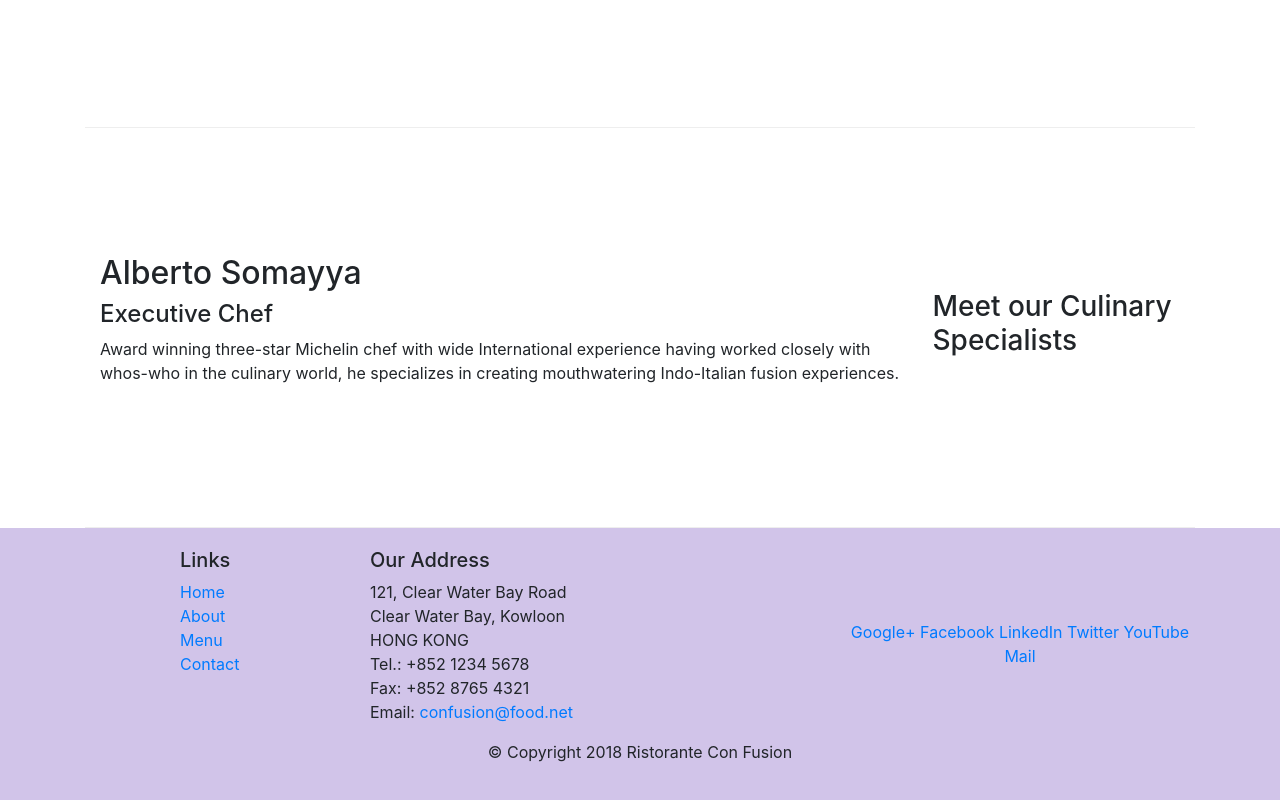
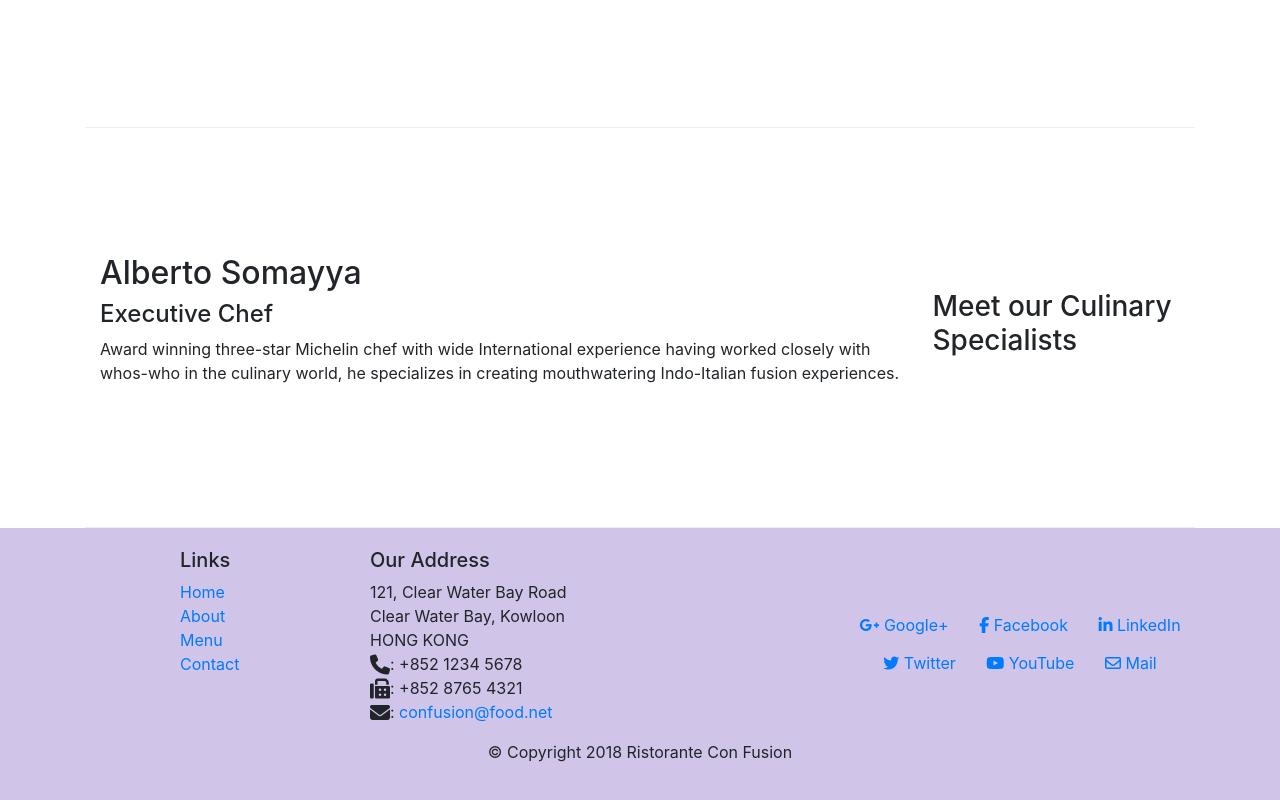
Before and after one commit to domxavier/restaurants_website, a website: page index.html in a window 1280 px wide. Shown: the part 1006-1806 px from the top of the page. Drawn offline with nearby package versions, Linux system fonts and the light colour scheme.

Commit message:
Icon Fonts added

```diff
--- a/index.html
+++ b/index.html
@@ -15,6 +15,8 @@
           crossorigin="anonymous">
     <link rel="stylesheet" href="css/style.css"/>
 
+    <script src="https://kit.fontawesome.com/4ff69881a0.js" crossorigin="anonymous"></script>
+
 </head>
 
 <body>
@@ -27,10 +29,10 @@
             <a class="navbar-brand mr-auto" href="#" style="padding-left: 10px; padding-right: 10px;">Ristorante con Fusion</a>
                 <div class="collapse navbar-collapse" id="Navbar">
                     <ul class="navbar-nav mr-auto">
-                        <li class="nav-item active"><a class="nav-link" href="#">Home</a></li>
-                        <li class="nav-item"><a class="nav-link" href="aboutus.html">About Us</a></li>
-                        <li class="nav-item"><a class="nav-link" href="#">Menu</a></li>
-                        <li class="nav-item"><a class="nav-link"class="nav-link" href="#">Contact Us</a></li>
+                        <li class="nav-item active"><a class="nav-link" href="#"><span class="fa fa-home fa-lg" style="margin: 5px;"></span>Home</a></li>
+                        <li class="nav-item"><a class="nav-link" href="aboutus.html"><span class="fa fa-info fa-lg" style="margin: 5px;"></span>About Us</a></li>
+                        <li class="nav-item"><a class="nav-link" href="#"><span class="fa fa-list fa-lg" style="margin: 5px;"></span>Menu</a></li>
+                        <li class="nav-item"><a class="nav-link"class="nav-link" href="#"><span class="fa fa-address-card fa-lg" style="margin: 5px;"></span>Contact Us</a></li>
                     </ul>
                 </div>
         </div>
@@ -108,19 +110,19 @@
 		              121, Clear Water Bay Road<br>
 		              Clear Water Bay, Kowloon<br>
 		              HONG KONG<br>
-		              Tel.: +852 1234 5678<br>
-		              Fax: +852 8765 4321<br>
-		              Email: <a href="mailto:confusion@food.net">confusion@food.net</a>
+		              <i class="fa fa-phone fa-lg"></i>: +852 1234 5678<br>
+		              <i class="fa fa-fax fa-lg"></i>: +852 8765 4321<br>
+		              <i class="fa fa-envelope fa-lg"></i>: <a href="mailto:confusion@food.net">confusion@food.net</a>
 		           </address>
                 </div>
                 <div class="col-12 col-sm-4 align-self-center">
                     <div class="text-center">
-                        <a href="http://google.com/+">Google+</a>
-                        <a href="http://www.facebook.com/profile.php?id=">Facebook</a>
-                        <a href="http://www.linkedin.com/in/">LinkedIn</a>
-                        <a href="http://twitter.com/">Twitter</a>
-                        <a href="http://youtube.com/">YouTube</a>
-                        <a href="mailto:">Mail</a>
+                        <a class="btn btn-social-icon btn-google" href="http://google.com/+"><i class="fa fa-google-plus"></i> Google+</a>
+                        <a class="btn btn-social-icon btn-facebook" href="http://www.facebook.com/profile.php?id="><i class="fa fa-facebook"></i> Facebook</a>
+                        <a class="btn btn-social-icon btn-linkedin" href="http://www.linkedin.com/in/"><i class="fa fa-linkedin"></i> LinkedIn</a>
+                        <a class="btn btn-social-icon btn-twitter" href="http://twitter.com/"><i class="fa fa-twitter"></i> Twitter</a>
+                        <a class="btn btn-social-icon btn-youtube" href="http://youtube.com/"><i class="fa fa-youtube"></i> YouTube</a>
+                        <a class="btn btn-social-icon" href="mailto:"><i class="fa fa-envelope-o"></i> Mail</a>
                     </div>
                 </div>
            </div>
--- a/package.json
+++ b/package.json
@@ -15,6 +15,7 @@
   },
   "dependencies": {
     "bootstrap": "^4.0.0",
+    "font-awesome": "^4.7.0",
     "jquery": "^3.3.1",
     "popper.js": "^1.12.9"
   }
```
Also changed, not shown: aboutus.html (+15 -13 lines).
